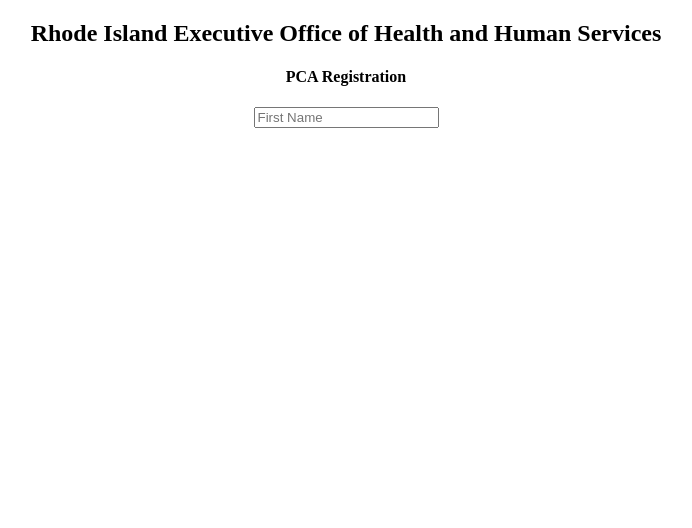
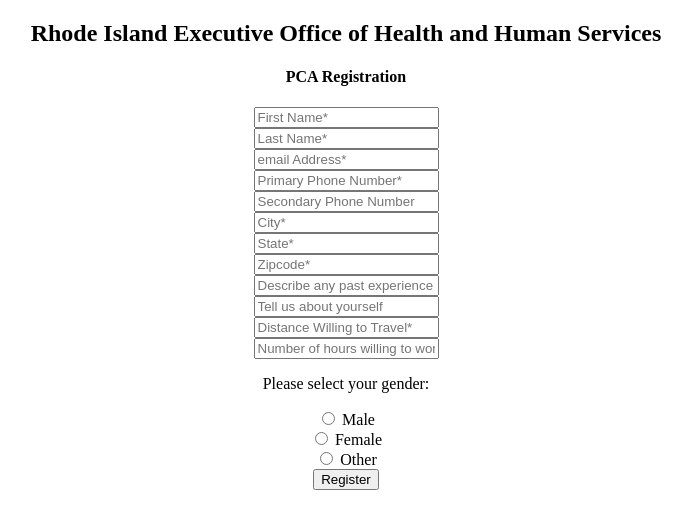
Before and after one commit to Leah-Grace/indiaPapaRomeo, a website: page public/registerHere.html in a window 1280 px wide. Shown: the whole page, without its empty margins (294-986 px from the left). Drawn offline with nearby package versions, Linux system fonts and the light colour scheme.

Commit message:
included elements for registration'

```diff
--- a/public/registerHere.html
+++ b/public/registerHere.html
@@ -14,8 +14,27 @@
     </div>
 <div class="registryForm">
 <h4>PCA Registration</h4>
-<input id="fname" type="text" placeholder="First Name" onclick="registerPost()">
+<input id="fname" type="text" placeholder="First Name*"><br>
+<input id="lname" type="text" placeholder="Last Name*"><br>
+<input id="email" type="text" placeholder="email Address*"><br>
+<input id="pcaPhonePrimary" type="text" placeholder="Primary Phone Number*"><br>
+<input id="pcaPhoneSecondary" type="text" placeholder="Secondary Phone Number"><br>
+<input id="pcaCity" type="text" placeholder="City*"><br>
+<input id="pcaState" type="text" placeholder="State*"><br>
+<input id="pcaZipcode" type="text" placeholder="Zipcode*"><br>
+<input id="pcaExperience" type="text" placeholder="Describe any past experience as a Personal Care Aide"><br>
+<input id="pcaBio" type="text" placeholder="Tell us about yourself"><br>
+<input id="pcaTravelDistanceMiles" type="text" placeholder="Distance Willing to Travel*"><br>
+<input id="pcaHoursPerWeek" type="text" placeholder="Number of hours willing to work per week*"><br>
+
+<p>Please select your gender:</p>
+  <input type="radio" name="gender" value="male"> Male<br>
+  <input type="radio" name="gender" value="female"> Female<br>
+  <input type="radio" name="gender" value="other"> Other<br>
+
+<button onclick="registerPost()">Register</button>
 </div>
+<script src="https://unpkg.com/axios/dist/axios.min.js"></script>
         <script src="script.js"></script>
     </body>
 </html>
--- a/public/script.js
+++ b/public/script.js
@@ -17,16 +17,46 @@
 
 function showAll() {
   axios.get('/getall').then((res) => {
-    let list = JSON.stringify(res.data);
+    let list = JSON.stringify(
+      res.data.map((pca) => pca.pcaFirstName + ', ' + pca.pcaLastName)
+    );
     document.getElementById('PCAList').innerHTML = list;
   });
 }
 
 //POST REQUEST
-/*
+
 function registerPost() {
-  axios.post("/api").then( res =>
-const pcaFirstName = document.getElementById("fname").value;
-    //derp
+  const pcaFirstName = document.getElementById('fname').value;
+  const pcaLastName = document.getElementById('lname').value;
+  const pcaEmail = document.getElementById('email').value;
+  const pcaPhonePrimary = document.getElementById('pcaPhonePrimary').value;
+  const pcaPhoneSecondary = document.getElementById('pcaPhoneSecondary').value;
+  const pcaCity = document.getElementById('pcaCity').value;
+  const pcaState = document.getElementById('pcaState').value;
+  const pcaZipcode = document.getElementById('pcaZipcode').value;
+  const pcaExperience = document.getElementById('pcaExperience').value;
+  const pcaBio = document.getElementById('pcaBio').value;
+  const pcaTravelDistanceMiles = document.getElementById(
+    'pcaTravelDistanceMiles'
+  ).value;
+  const pcaHoursPerWeek = document.getElementById('pcaHoursPerWeek').value;
+  const pcaGender = document.querySelector('input[name="gender"]:checked')
+    .value;
+  const payload = {
+    pcaFirstName,
+    pcaLastName,
+    pcaEmail,
+    pcaPhonePrimary,
+    pcaPhoneSecondary,
+    pcaCity,
+    pcaState,
+    pcaZipcode,
+    pcaExperience,
+    pcaBio,
+    pcaTravelDistanceMiles,
+    pcaHoursPerWeek,
+    pcaGender
+  };
+  axios.post('/api', payload).then((res) => console.log(res.data));
 }
-*/
```
Also changed, not shown: models/pca.js (+10 -9 lines).
